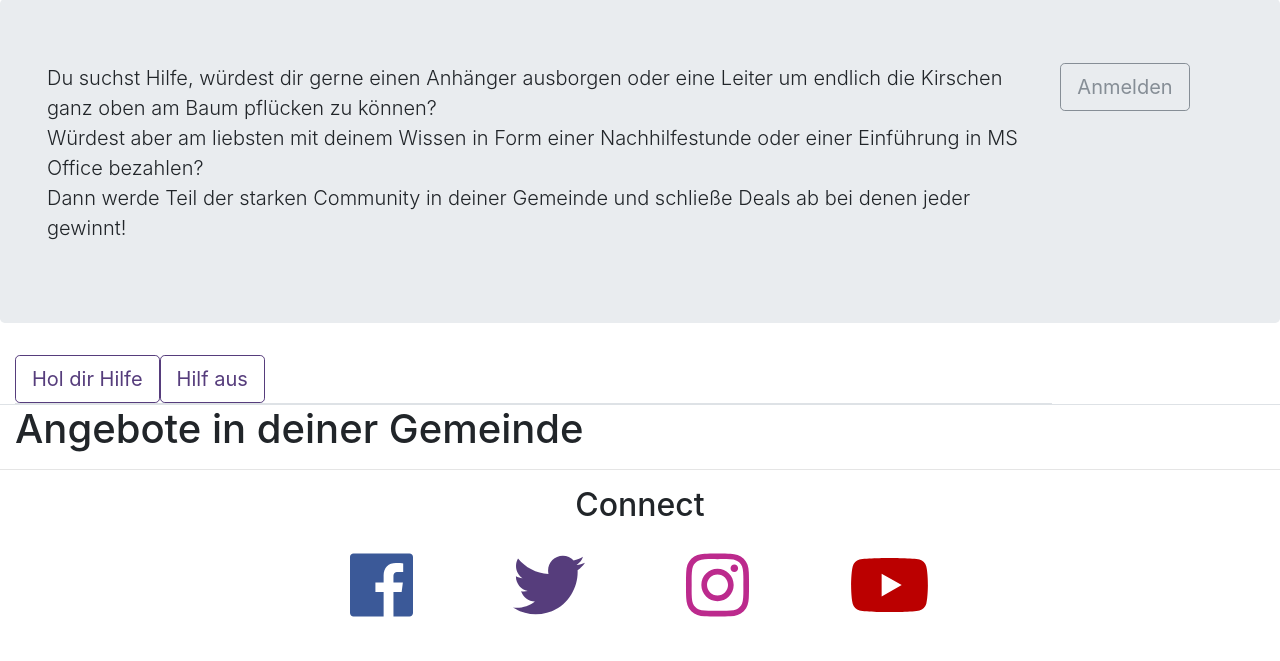
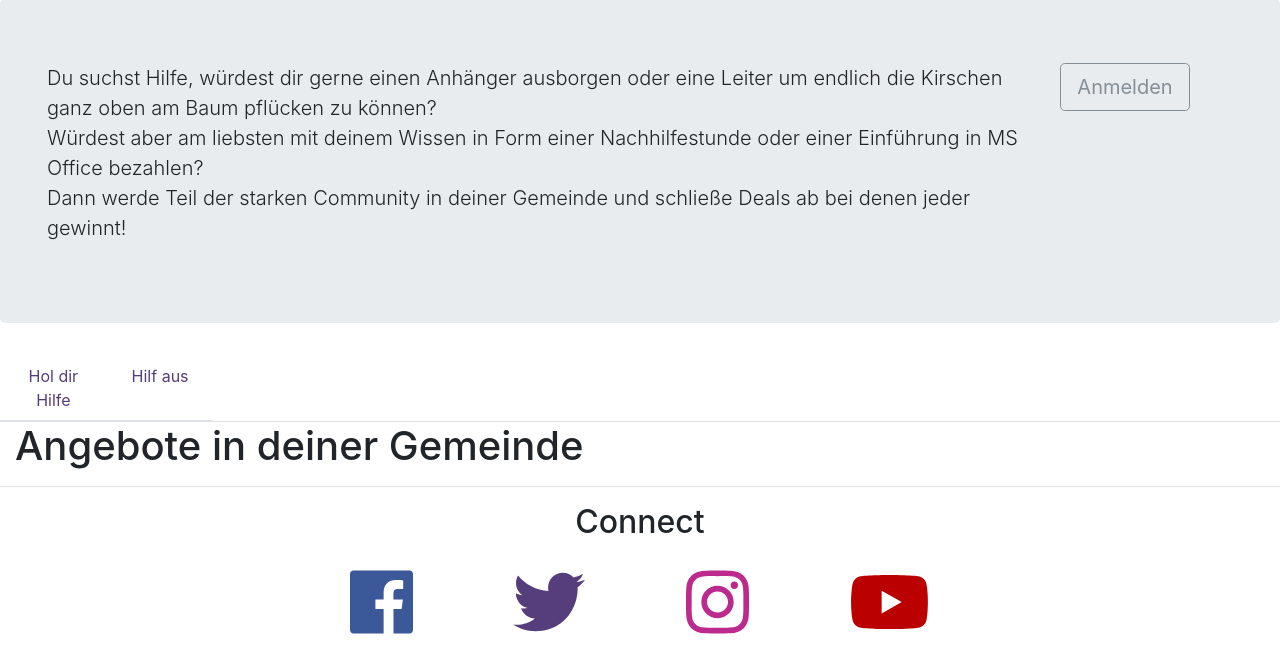
Before and after one commit to mhirz/CSLab4126_finalproject, a Flask app: page / in a window 1280 px wide. Shown: the part 153-814 px from the top of the page. Run offline with Flask 2, Linux system fonts and the light colour scheme; some libraries are stand-ins or nearby versions.

Commit message:
tabs fixed

```diff
--- a/app/templates/index.html
+++ b/app/templates/index.html
@@ -22,19 +22,17 @@
      <div class="container-fluid">
         <div class="row nav-tabs">
         <!-- NavTabs -->
-            <div class="col-xs-12 col-sm-12 col-md-9 col-lg-9 col-xl-10">
 
-                <ul class="nav nav-tabs " role="tablist">
-                    <li role="presentation" class="active">
+                <ul class="nav nav-tabs nav-justified" role="tablist">
+                    <li role="presentation" class="nav-item">
 
-                        <a href="#offers" aria-controls="offers" role="tab" data-toggle="tab">
-                            <button type="button" class="btn btn-outline-primary btn-lg">Hol dir Hilfe</button></a>
+                        <a href="#offers" aria-controls="offers" role="tab" data-toggle="tab" class="nav-link active3">Hol dir Hilfe</a>
                     </li>
-                    <li role="presentation" class="active">
-                        <a href="#requests" aria-controls="requests" role="tab" data-toggle="tab"><button type="button" class="btn btn-outline-primary btn-lg">Hilf aus</button></a></a>
+                    <li role="presentation" class="nav-item">
+                        <a href="#requests" aria-controls="requests" role="tab" data-toggle="tab" class="nav-link ">Hilf aus</a>
                     </li>
                 </ul>
-            </div>
+
         </div>
         <!-- -Tabulator Content -->
         <div class="tab-content">
```
